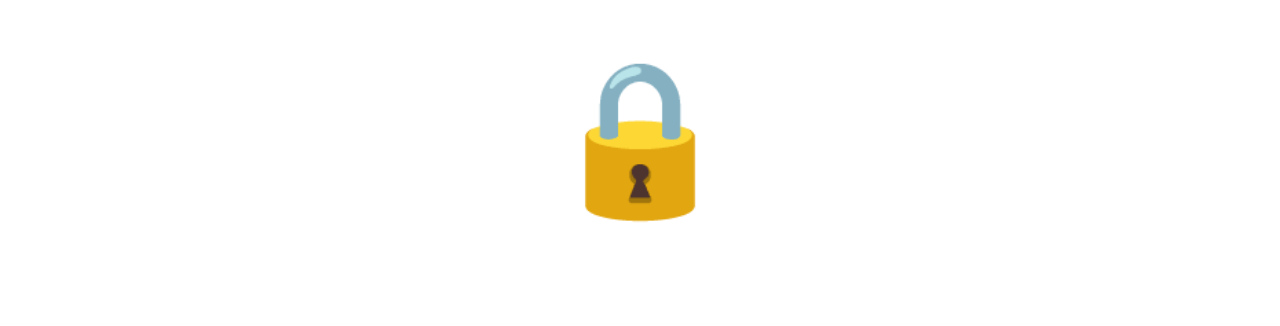
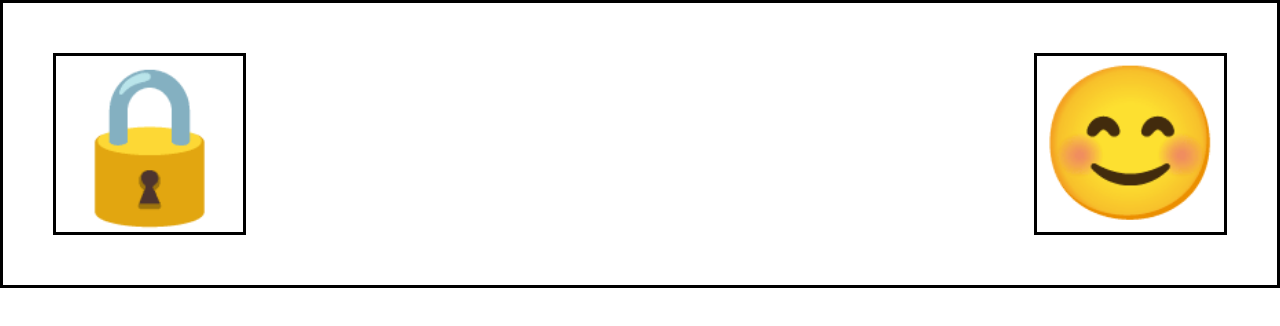
Before and after one commit to trivikr/react-state-redux-context, a React (Create React App) app: page / in a window 1280 px wide. Shown: the top 326 px of the page. Built offline with nearby package versions, Linux system fonts and the light colour scheme.

Commit message:
Add smiley

```diff
--- a/src/App.js
+++ b/src/App.js
@@ -1,13 +1,25 @@
 import React, { Component } from "react";
 import "./css/App.css";
 import Lock from "./Lock";
+import { Smiley } from "./Smiley";
 
 class App extends Component {
+  state = {
+    locked: true
+  };
+
   render() {
+    const { locked } = this.state;
     return (
       <div className="App">
         <div className="iconContainer">
-          <Lock />
+          <Lock
+            locked={locked}
+            onClickUpdateState={locked => this.setState({ locked })}
+          />
+        </div>
+        <div className="iconContainer">
+          <Smiley locked={locked} />
         </div>
       </div>
     );
--- a/src/Lock.js
+++ b/src/Lock.js
@@ -2,17 +2,14 @@ import React, { Component } from "react";
 import "./css/Lock.css";
 
 class Lock extends Component {
-  state = {
-    locked: true
-  };
   render() {
-    const { locked } = this.state;
+    const { locked, onClickUpdateState } = this.props;
     return (
       <span
         className="lockIcon"
         role="img"
         aria-label={`${locked ? "" : "un"}locked`}
-        onClick={() => this.setState({ locked: !locked })}
+        onClick={() => onClickUpdateState(!locked)}
       >
         {locked ? "🔒" : "🔓"}
       </span>
--- /dev/null
+++ b/src/Smiley.js
@@ -0,0 +1,14 @@
+import React from "react";
+import "./css/Smiley.css";
+
+const smiley = ({ locked }) => (
+  <span
+    className="smileyIcon"
+    role="img"
+    aria-label={`${locked ? "happy" : "sad"}`}
+  >
+    {locked ? "😊" : "😟"}
+  </span>
+);
+
+export { smiley as Smiley };
--- a/src/css/App.css
+++ b/src/css/App.css
@@ -1,8 +1,10 @@
 .App {
   display: flex;
-  justify-content: center;
+  justify-content: space-between;
+  border: solid;
 }
 
 .iconContainer {
   margin: 50px;
+  border: solid;
 }
--- /dev/null
+++ b/src/css/Smiley.css
@@ -0,0 +1,3 @@
+.smileyIcon {
+  font-size: 150px;
+}
```
